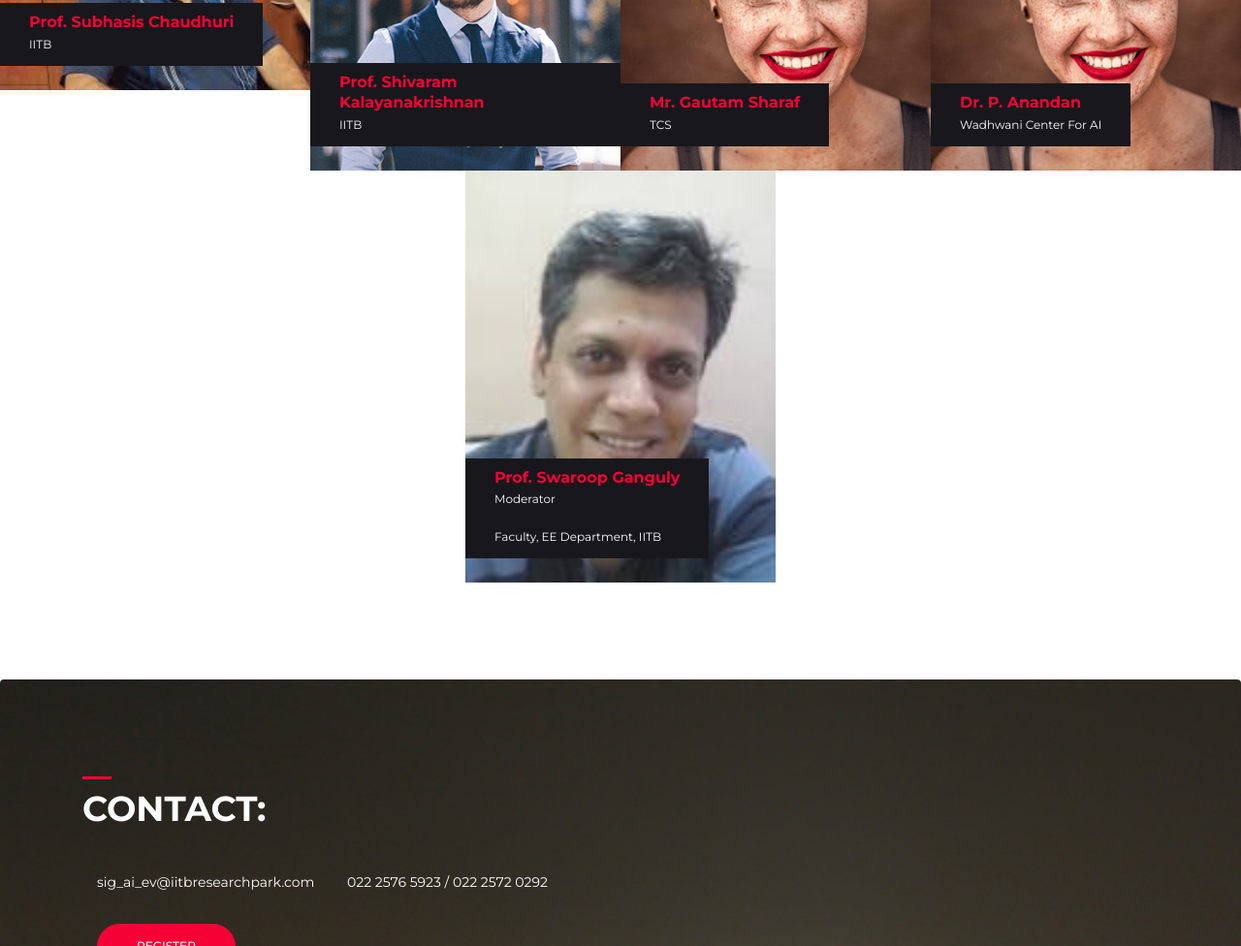
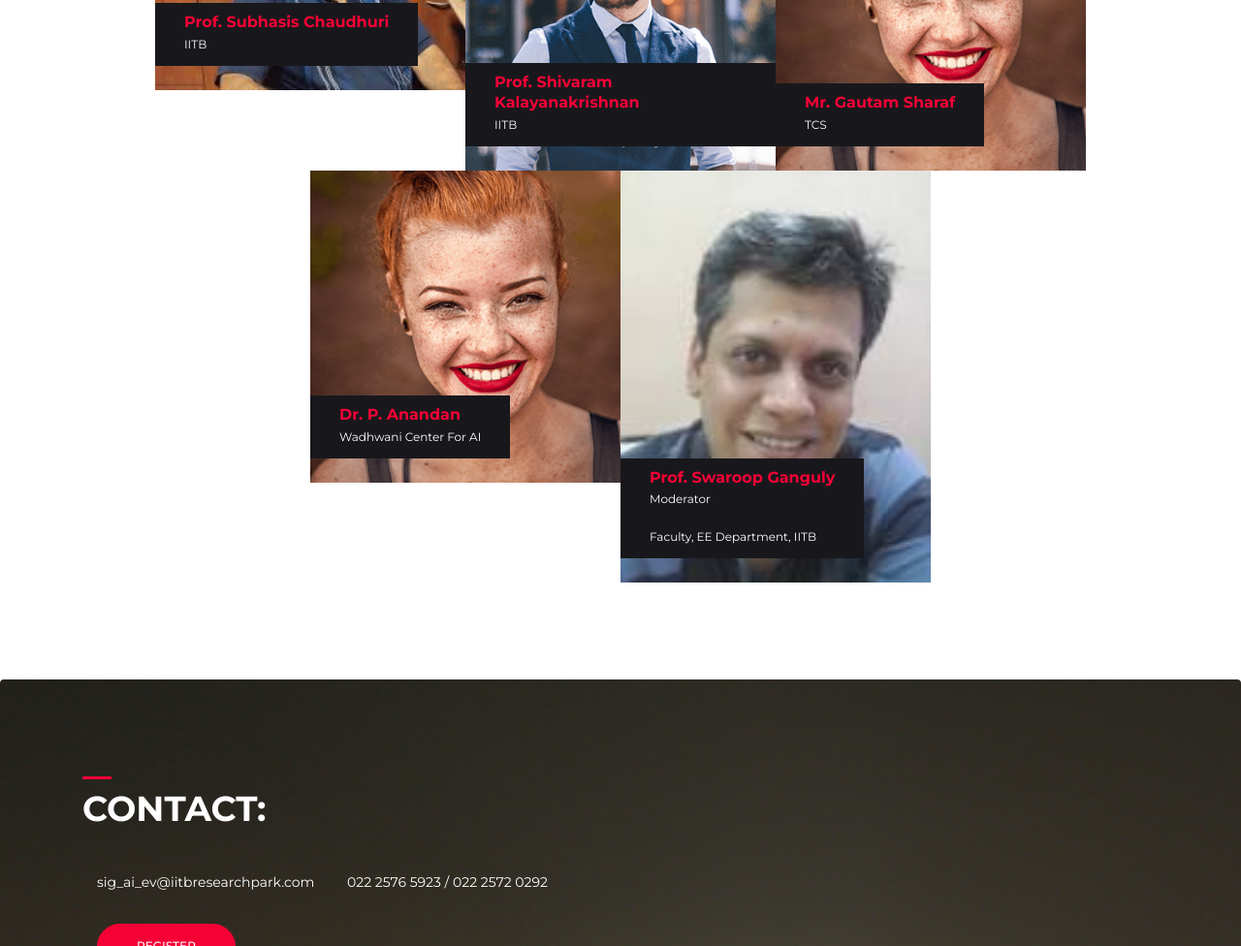
Before and after one commit to ydidwania/iitb-rp, a plain HTML site: page index.html in a window 1280 px wide. Shown: the part 4164-5140 px from the top of the page at 97% size. Drawn offline with nearby package versions, Linux system fonts and the light colour scheme; grey boxes are pictures that could not be loaded; files whose address does not match are found by name.

Commit message:
panelists evenly divided in 2 rows

```diff
--- a/index.html
+++ b/index.html
@@ -543,6 +543,8 @@
                 </div>
             </div>
         </div>
+    </div>
+    <div class="row justify-content-center no-gutters">
         <div class="col-md-3 col-sm-6">
             <div class="speaker_box">
                 <div class="speaker_img">
```
